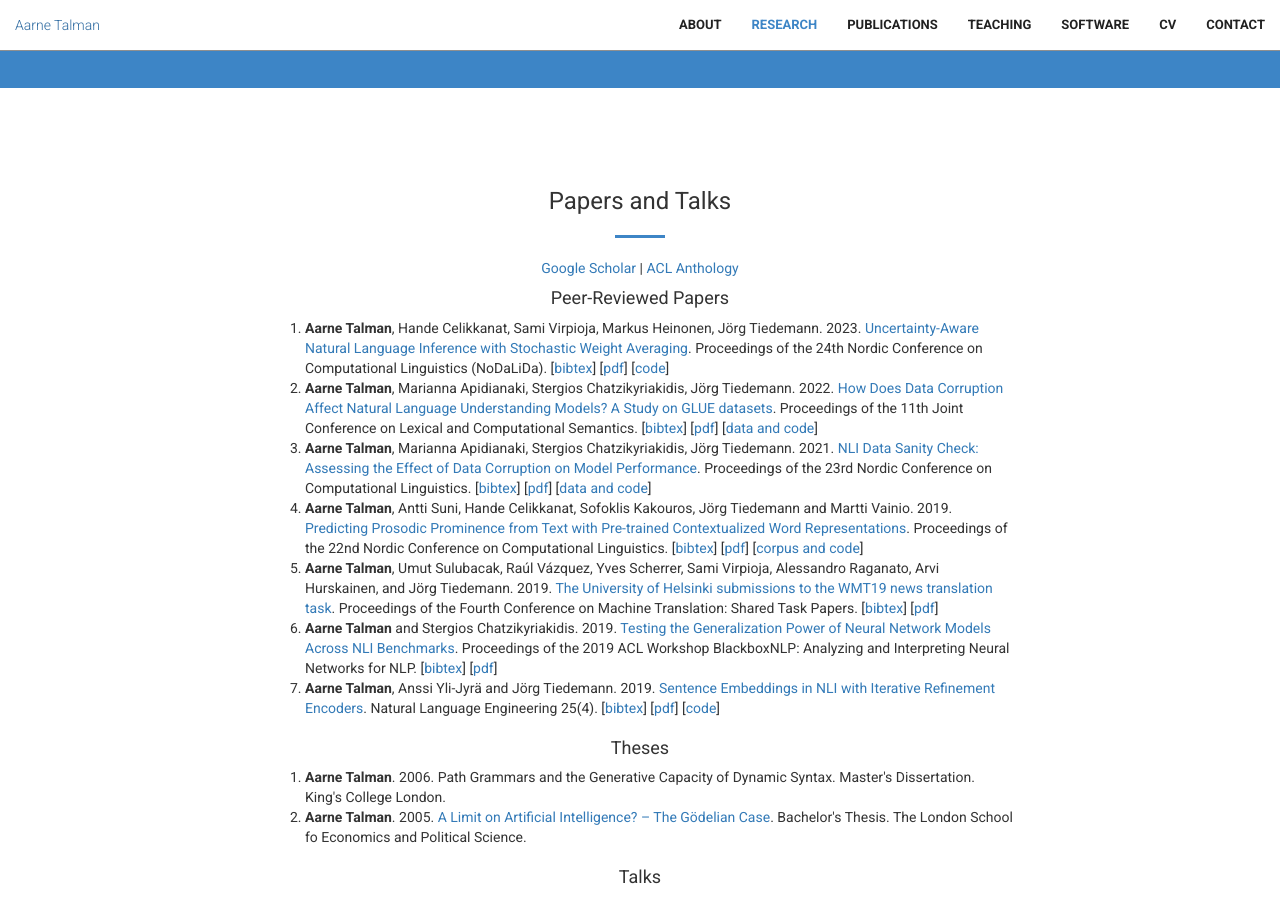
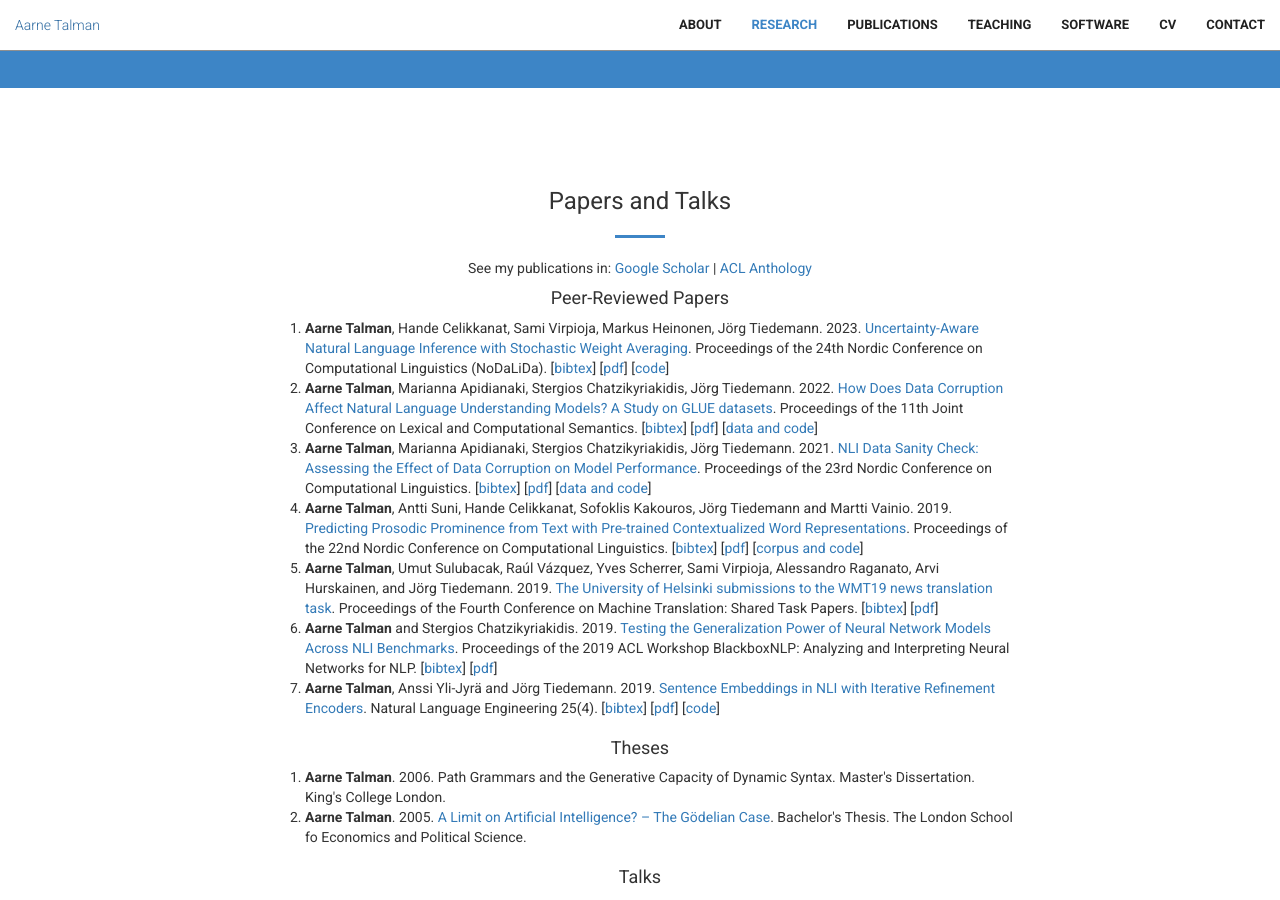
Before and after one commit to Basement-AI/aarne, a Jekyll site: the page built from index.html, in a window 1280 px wide and 900 px high, scrolled down 2170 px. Built offline with Jekyll 4.4.1, drawn with Linux system fonts in a browser that asks for light colours.

Commit message:
updates to publications

```diff
--- a/_includes/publications.html
+++ b/_includes/publications.html
@@ -4,7 +4,7 @@
             <div class="col-lg-8 col-lg-offset-2 text-center">
                 <h3 class="section-heading">Papers and Talks</h3>
                 <hr class="primary">
-                <a title="Google Scholar" href="https://scholar.google.com/citations?user=Vhq5-s0AAAAJ">Google Scholar</a> | <a title="ACL Anthology" href="https://aclanthology.org/people/a/aarne-talman/">ACL Anthology</a>
+                See my publications in: <a title="Google Scholar" href="https://scholar.google.com/citations?user=Vhq5-s0AAAAJ">Google Scholar</a> | <a title="ACL Anthology" href="https://aclanthology.org/people/a/aarne-talman/">ACL Anthology</a>
                 <h4>Peer-Reviewed Papers</h4>
             </div>
                 <div class="col-lg-8 col-lg-offset-2 text-left">
```
